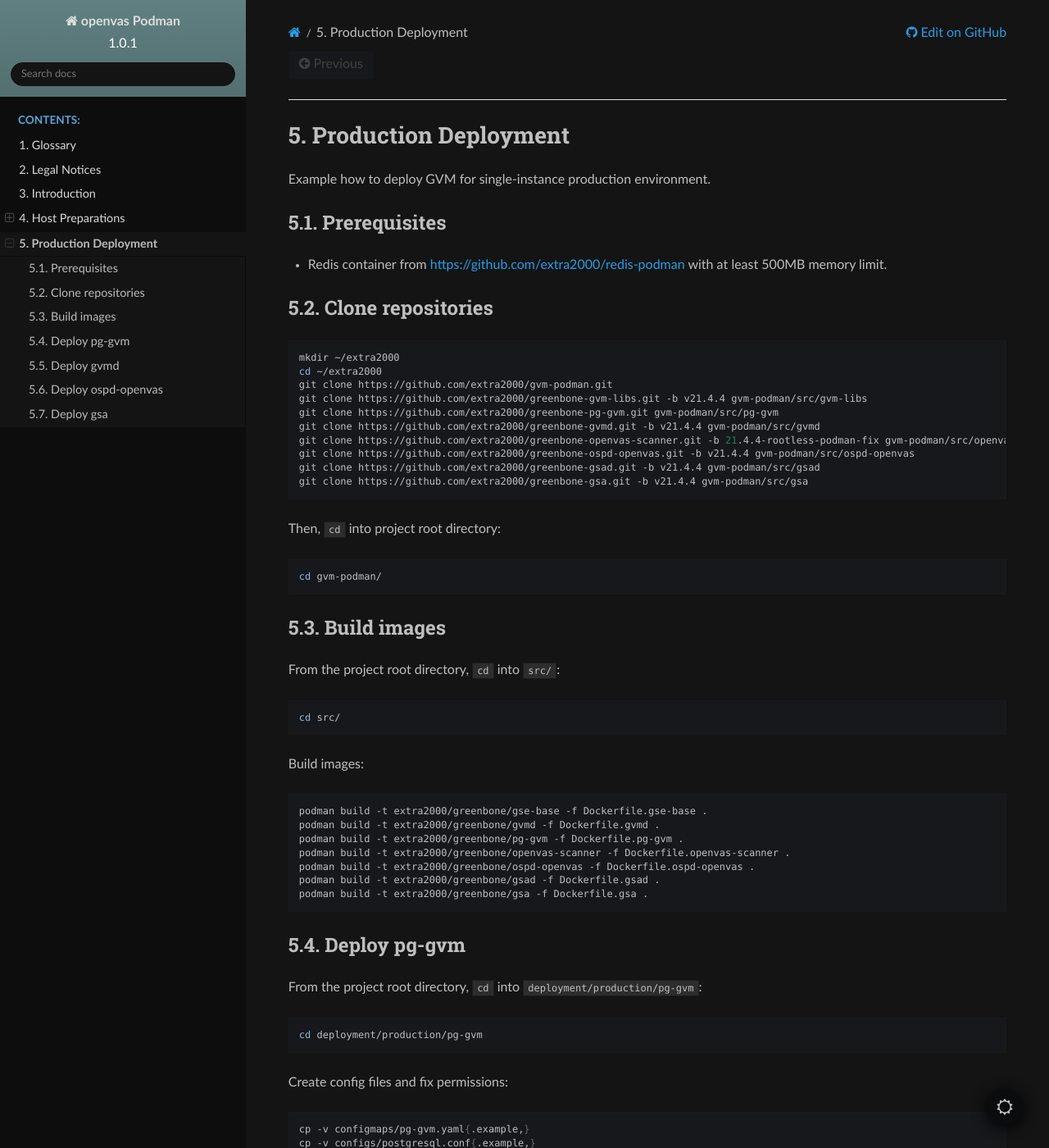
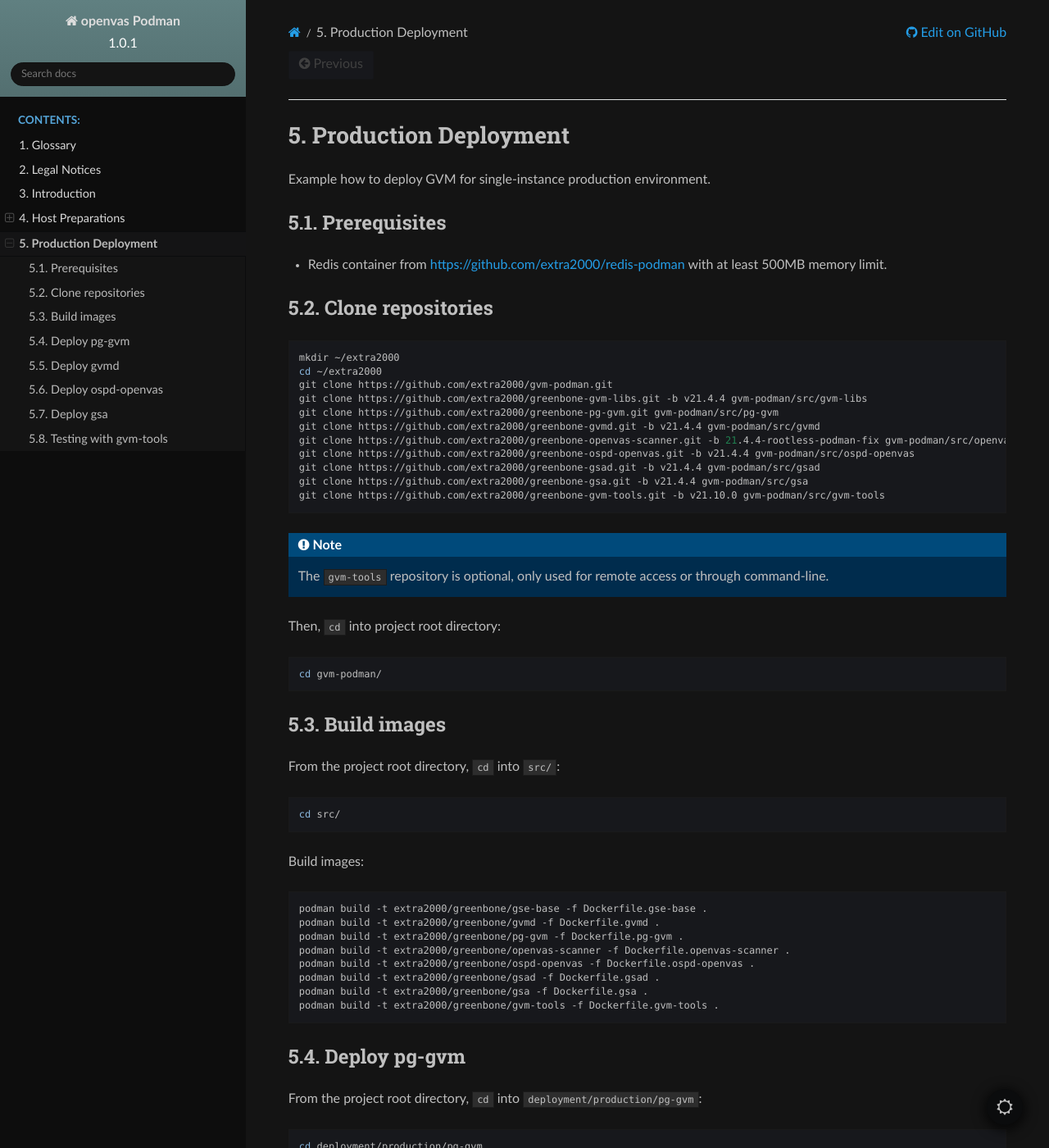
Before and after one commit to extra2000/gvm-podman, a Sphinx documentation site: the page built from docs/source/deployment_production.rst, in a window 1280 px wide and 1400 px high. Shown: the whole window at 82% size. Built offline with Sphinx 7.4.7 and the Read the Docs theme 2.0.0, drawn with Linux system fonts in a browser that asks for light colours; some of the changed text lies outside the part shown.

Commit message:
feat(tools): add `gvm-tools`

```diff
--- a/docs/source/deployment_production.rst
+++ b/docs/source/deployment_production.rst
@@ -23,6 +23,11 @@
     git clone https://github.com/extra2000/greenbone-ospd-openvas.git -b v21.4.4 gvm-podman/src/ospd-openvas
     git clone https://github.com/extra2000/greenbone-gsad.git -b v21.4.4 gvm-podman/src/gsad
     git clone https://github.com/extra2000/greenbone-gsa.git -b v21.4.4 gvm-podman/src/gsa
+    git clone https://github.com/extra2000/greenbone-gvm-tools.git -b v21.10.0 gvm-podman/src/gvm-tools
+
+.. note::
+
+    The ``gvm-tools`` repository is optional, only used for remote access or through command-line.
 
 Then, ``cd`` into project root directory:
 
@@ -50,6 +55,7 @@
     podman build -t extra2000/greenbone/ospd-openvas -f Dockerfile.ospd-openvas .
     podman build -t extra2000/greenbone/gsad -f Dockerfile.gsad .
     podman build -t extra2000/greenbone/gsa -f Dockerfile.gsa .
+    podman build -t extra2000/greenbone/gvm-tools -f Dockerfile.gvm-tools .
 
 Deploy pg-gvm
 -------------
@@ -308,3 +314,10 @@
     systemctl --user enable container-gsa-pod-srv01.service
 
 The GSA web page can be accessed via http://127.0.0.1.
+
+Testing with gvm-tools
+----------------------
+
+.. code-block:: bash
+
+    podman run -it --rm extra2000/greenbone/gvm-tools gvm-cli --log debug --gmp-username admin --gmp-password admin --protocol GMP tls --hostname [GVMD_SERVER_IP] --port 4000 --xml "<get_version/>"
```
Also changed, not shown: 1 other file.
